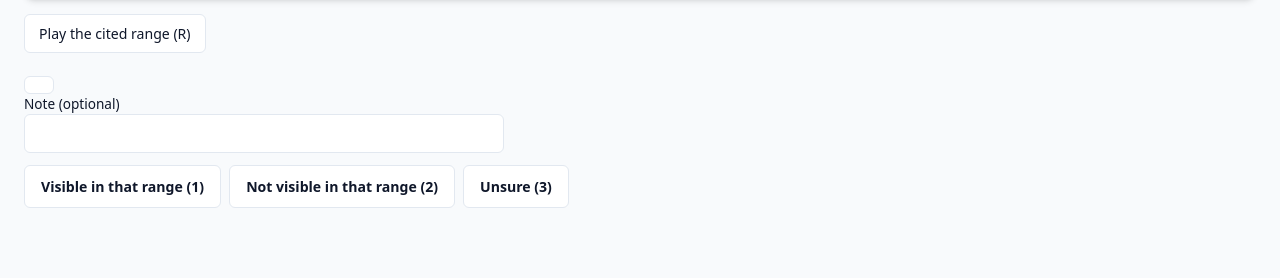
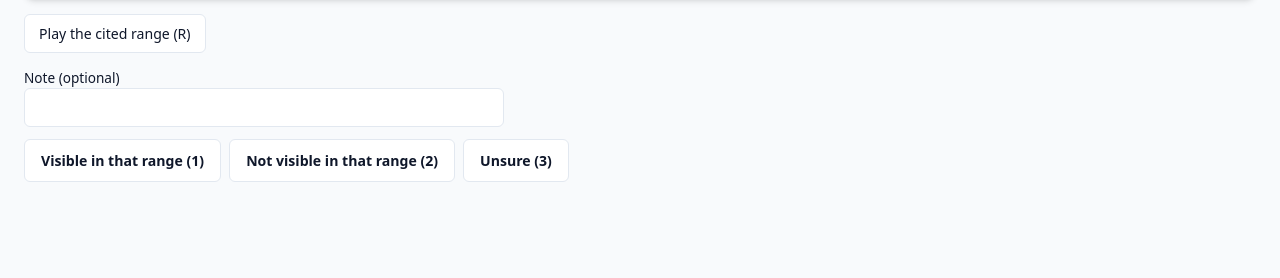
Before and after one commit to jorgedoiany/verifiable-archive-indexer, a FastAPI app: template app/templates/judge.html in a window 1280 px wide. Shown: the part 663-941 px from the top of the page. After the commit the page ends 845 px from the top, so only its background shows below. Run offline with FastAPI, Linux system fonts and the light colour scheme; the template is opened without the code that fills it, so the values that code supplies are empty.

Commit message:
fix: keep hidden elements hidden in the restyled pages

```diff
--- a/app/static/style.css
+++ b/app/static/style.css
@@ -36,6 +36,11 @@
 
 *, *::before, *::after {
   box-sizing: border-box;
+}
+
+/* A [hidden] element must stay hidden: the button rules below would show it again. */
+[hidden] {
+  display: none !important;
 }
 
 body {
```
Also changed, not shown: tests/test_web.py (+7 -0 lines).
